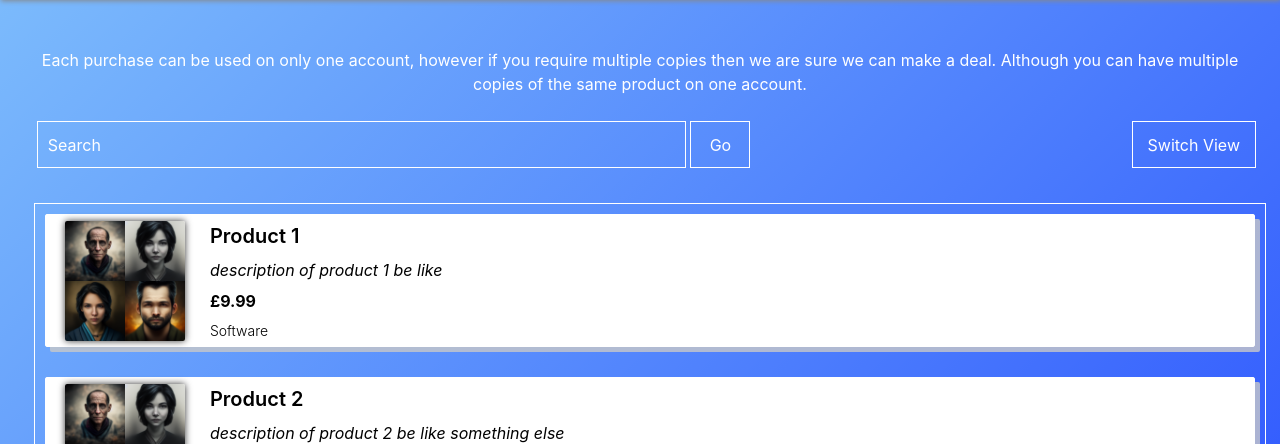
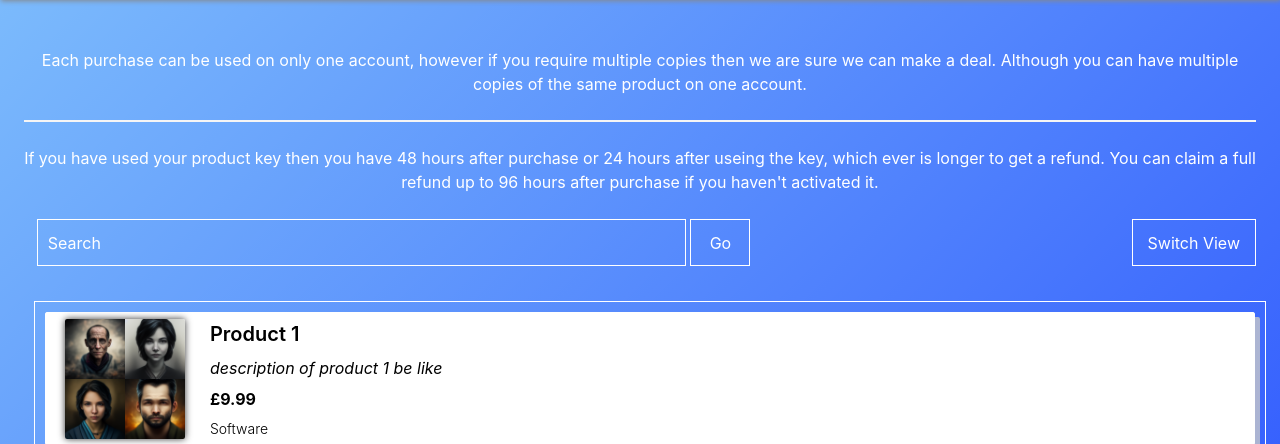
Before and after one commit to GalacticSquirel/crazysuite, a Flask app: page /shop in a window 1280 px wide. Shown: the part 90-534 px from the top of the page. Run offline with Flask 2, Linux system fonts and the light colour scheme; some libraries are stand-ins or nearby versions.

Commit message:
Added text to shop.html

```diff
--- a/web/templates/shop.html
+++ b/web/templates/shop.html
@@ -7,6 +7,10 @@
     <div vertical-layout id="vertical-layout">
         <p>
             Each purchase can be used on only one account, however if you require multiple copies then we are sure we can make a deal. Although you can have multiple copies of the same product on one account.
+        </p>
+        <hr>
+        <p>
+            If you have used your product key then you have 48 hours after purchase or 24 hours after useing the key, which ever is longer to get a refund. You can claim a full refund up to 96 hours after purchase if you haven't activated it.
         </p>
         <div id="container-tools">
             <div class="tools">
```
